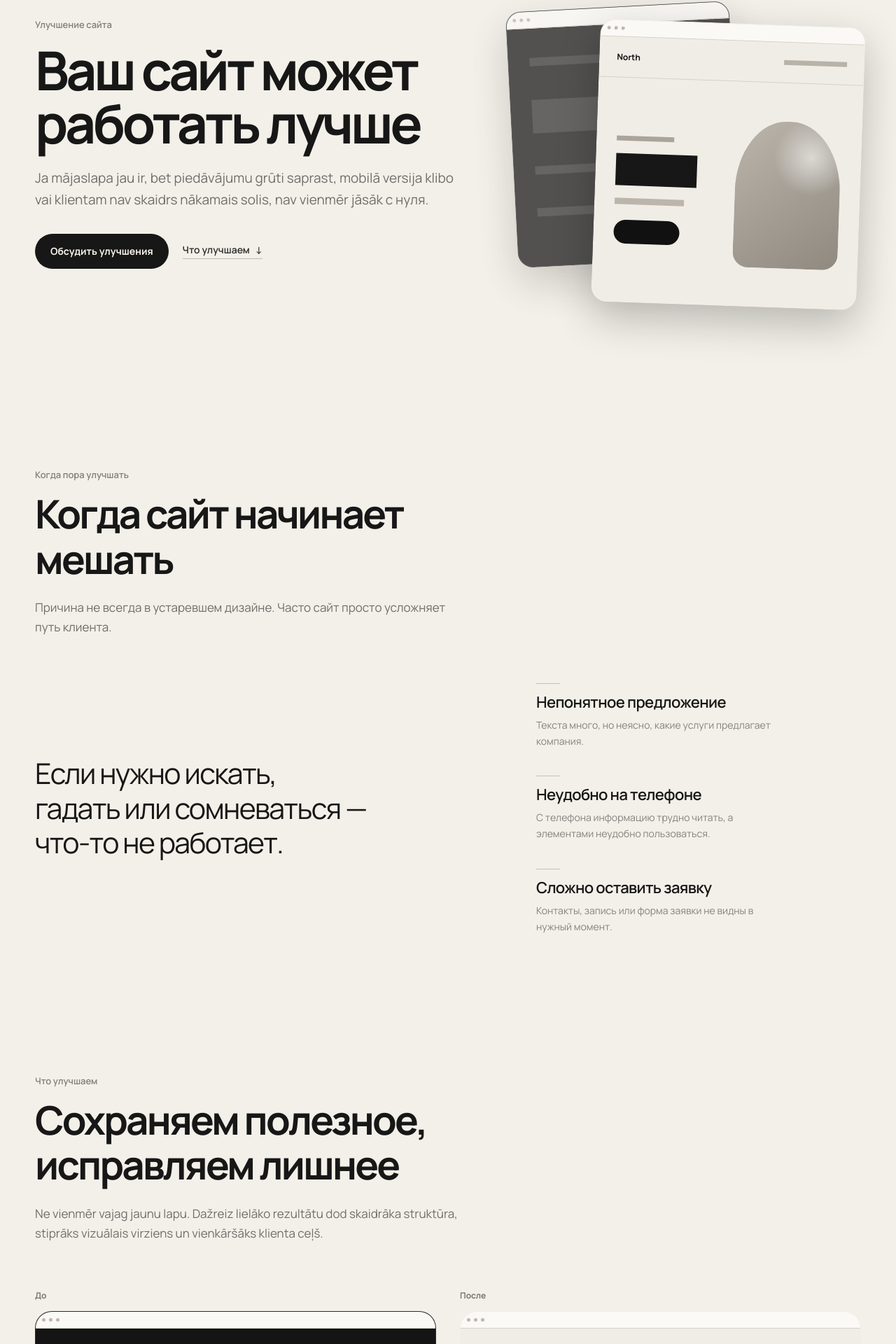
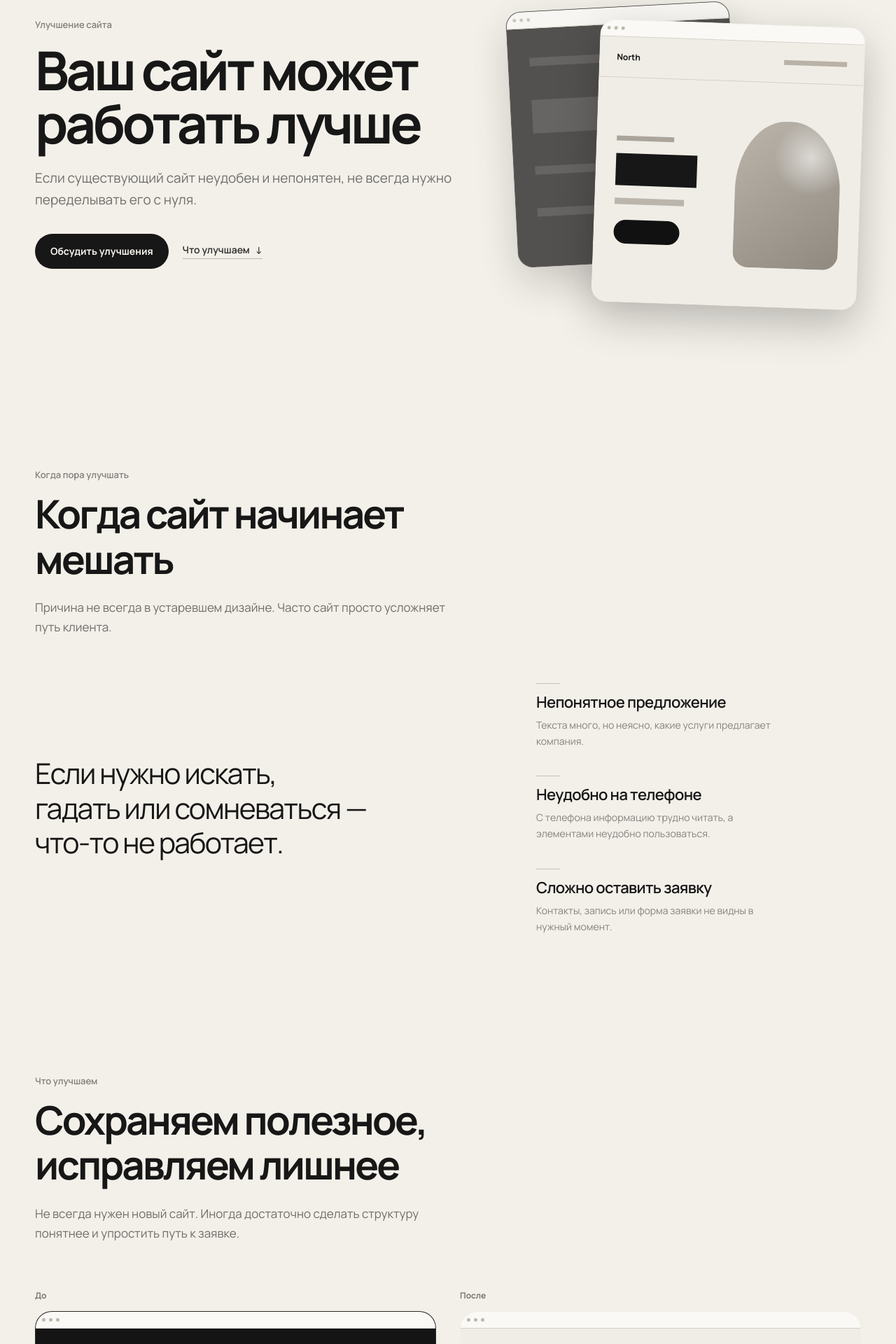
Before and after one commit to davisl24/WEBSITEAGENCY, a Next.js app: page /ru/uslugi/uluchshenie-sajta in a window 1280 px wide. Shown: the part 219-2139 px from the top of the page at 70% size. Built offline with nearby package versions, Linux system fonts and the light colour scheme; no server answers.

Commit message:
Polish ru upgrade copy and accessible labels

```diff
--- a/app/ru/uslugi/uluchshenie-sajta/page.tsx
+++ b/app/ru/uslugi/uluchshenie-sajta/page.tsx
@@ -8,15 +8,15 @@ import ServicesDropdown from "../../../components/ServicesDropdown";
 export const metadata: Metadata = {
   title: "Улучшение сайта | Kestrel",
   description:
-    "Esošas mājaslapas uzlabošana ar skaidrāku struktūru, modernāku dizainu, labāku mobilo versiju un vienkāršāku klienta ceļu.",
+    "Улучшаем существующий сайт: структура, удобство и путь клиента.",
 };
 
 export default function WebsiteUpgradePage() {
   return (
     <main className="service-page upgrade-page">
-      <header className="service-page-header" aria-label="Galvenā navigācija">
-        <a className="brand" href="/ru" aria-label="Sākumlapa">Kestrel</a>
-        <nav className="service-page-nav" aria-label="Galvenā navigācija">
+      <header className="service-page-header" aria-label="Главная навигация">
+        <a className="brand" href="/ru" aria-label="Главная">Kestrel</a>
+        <nav className="service-page-nav" aria-label="Главная навигация">
             <ServicesDropdown />
             <a href="/ru/o-nas">О нас</a>
             <ThemeToggle />
@@ -30,8 +30,7 @@ export default function WebsiteUpgradePage() {
           <p className="service-page-kicker">Улучшение сайта</p>
           <h1>Ваш сайт может работать лучше</h1>
           <p className="service-page-lead">
-            Ja mājaslapa jau ir, bet piedāvājumu grūti saprast, mobilā versija klibo
-            vai klientam nav skaidrs nākamais solis, nav vienmēr jāsāk с нуля.
+            Если существующий сайт неудобен и непонятен, не всегда нужно переделывать его с нуля.
           </p>
 
           <div className="service-page-actions">
@@ -132,8 +131,7 @@ export default function WebsiteUpgradePage() {
 
           <RevealOnView delay={150}>
             <p className="upgrade-compare-copy">
-              Ne vienmēr vajag jaunu lapu. Dažreiz lielāko rezultātu dod skaidrāka struktūra,
-              stiprāks vizuālais virziens un vienkāršāks klienta ceļš.
+              Не всегда нужен новый сайт. Иногда достаточно сделать структуру понятнее и упростить путь к заявке.
             </p>
           </RevealOnView>
         </div>
@@ -241,7 +239,7 @@ export default function WebsiteUpgradePage() {
       </section>
 
       <footer className="service-page-footer">
-        <nav className="service-page-footer-nav" aria-label="Lapas navigācija">
+        <nav className="service-page-footer-nav" aria-label="Навигация">
           <a href="/ru">Главная</a>
           <a href="/ru/#services">Услуги</a>
           <a href="/ru/o-nas">О нас</a>
```
